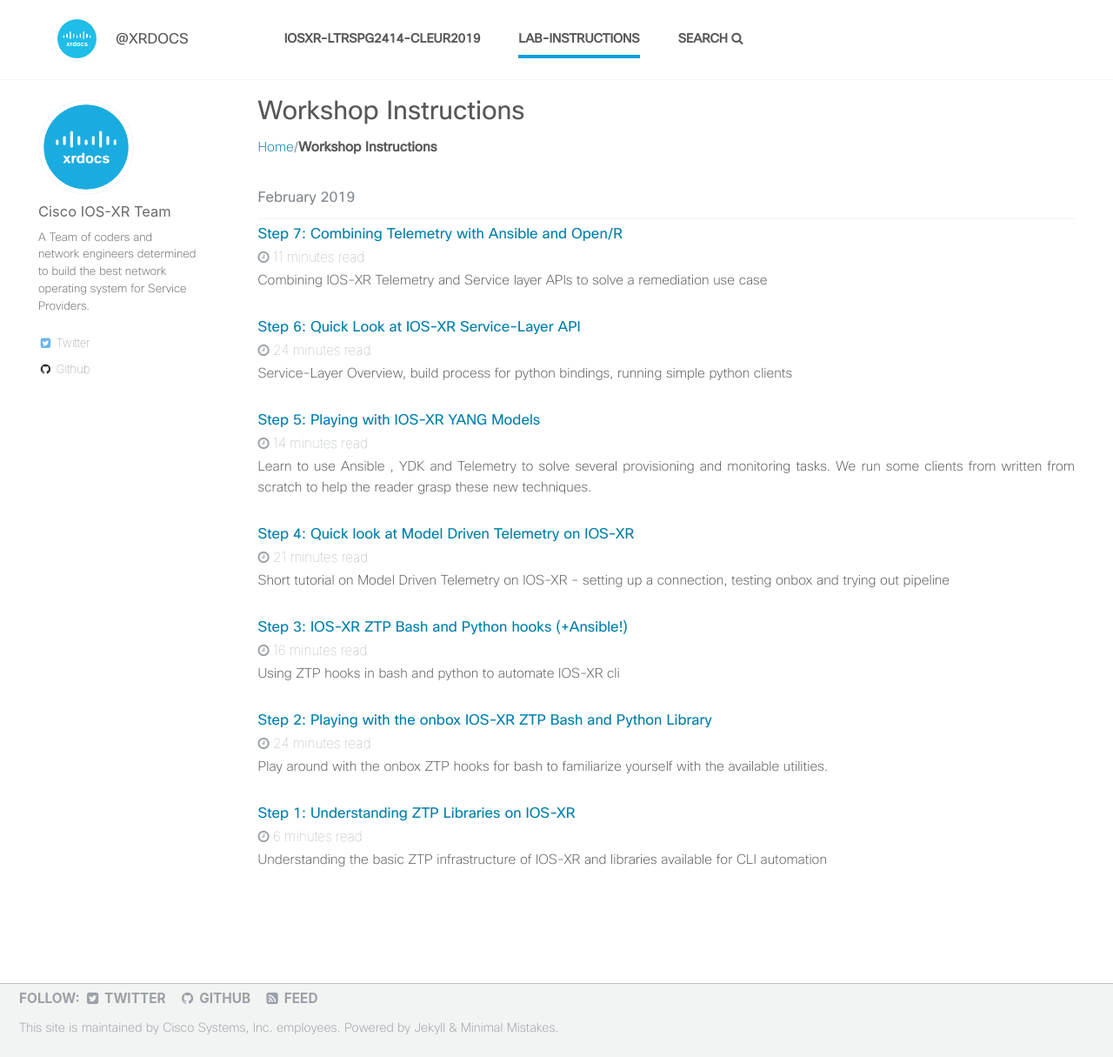
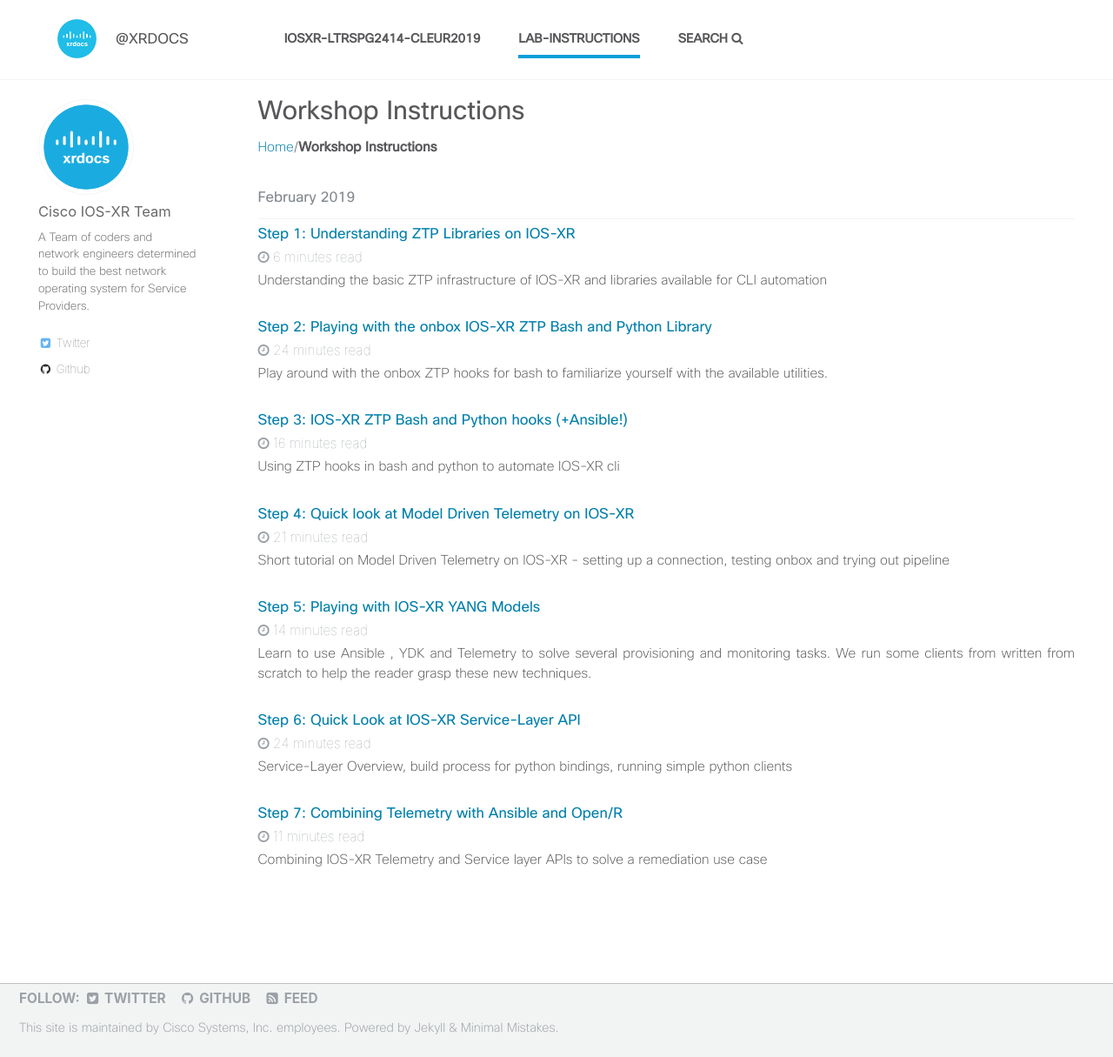
Before and after one commit to nanog75/hackathon, a Jekyll site: the page built from _pages/instructions-archive.html, in a window 1280 px wide and 1215 px high. Shown: the whole window at 87% size. Built offline with Jekyll 4.4.1, drawn with Linux system fonts in a browser that asks for light colours; part of the change alters nothing that is shown.

```diff
--- a/_pages/instructions-archive.html
+++ b/_pages/instructions-archive.html
@@ -8,7 +8,7 @@ author: "Cisco IOS-XR Team"
 
 {% include base_path %}
 {% capture written_year %}'None'{% endcapture %}
-{% assign sorted = (site.wkinstructions | sort: 'date') | reverse %}
+{% assign sorted = (site.wkinstructions | sort: 'date') %}
 {% for post in sorted %}
 {% if post.position == "top" %}
   {% capture year %}{{ post.date | date: '%B %Y' }}{% endcapture %}
```
